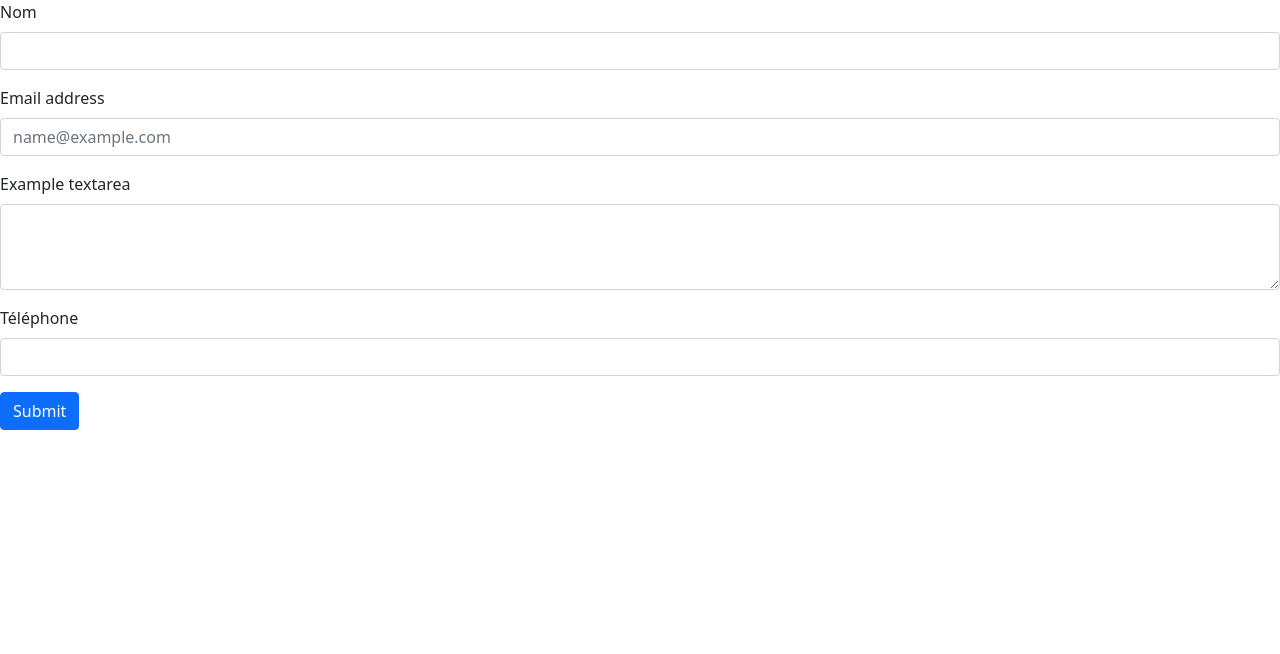
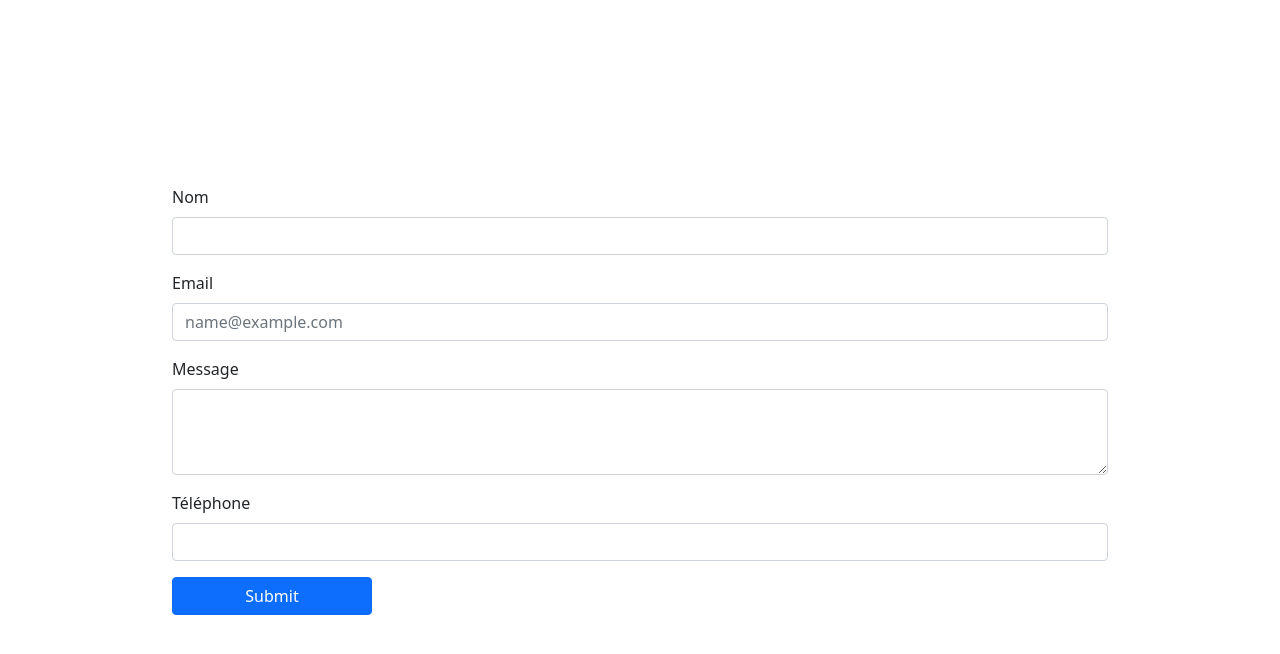
Before and after one commit to Barret-Pierre/Form_Test, a plain HTML site: page index.html in a window 1280 px wide. Drawn offline with nearby package versions, Linux system fonts and the light colour scheme.

Commit message:
Add style

```diff
--- a/index.html
+++ b/index.html
@@ -6,23 +6,38 @@
     <meta http-equiv="X-UA-Compatible" content="IE=edge">
     <meta name="viewport" content="width=device-width, initial-scale=1.0">
     <title>Contact</title>
-    <link href="https://cdn.jsdelivr.net/npm/bootstrap@5.1.3/dist/css/bootstrap.min.css" rel="stylesheet"
-        integrity="sha384-1BmE4kWBq78iYhFldvKuhfTAU6auU8tT94WrHftjDbrCEXSU1oBoqyl2QvZ6jIW3" crossorigin="anonymous">
+    <link href="https://cdn.jsdelivr.net/npm/bootstrap@5.1.3/dist/css/bootstrap.min.css" rel="stylesheet" integrity="sha384-1BmE4kWBq78iYhFldvKuhfTAU6auU8tT94WrHftjDbrCEXSU1oBoqyl2QvZ6jIW3" crossorigin="anonymous">
 </head>
 
-<body>
+<style>
+    body {
+        height: 100vh;
+    }
+
+    .btn {
+        width: 200px;
+    }
+
+    @media screen and (max-width: 475px) {
+        .btn {
+            width: 100%;
+        }
+    }
+</style>
+
+<body class="d-flex justify-content-center align-items-center">
+    <div class="container w-75">
         <form action="https://formspree.io/f/mlezbjla" method="POST">
             <div class="mb-3">
                 <label for="exampleFormControlTextarea1" class="form-label">Nom</label>
                 <input name="nom" type="text" class="form-control" id="exampleFormControlTextarea1">
             </div>
             <div class="mb-3">
-            <label for="exampleFormControlInput1" class="form-label">Email address</label>
-            <input name="email" type="email" class="form-control" id="exampleFormControlInput1"
-                placeholder="name@example.com">
+                <label for="exampleFormControlInput1" class="form-label">Email</label>
+                <input name="email" type="email" class="form-control" id="exampleFormControlInput1" placeholder="name@example.com">
             </div>
             <div class="mb-3">
-            <label for="exampleFormControlTextarea1" class="form-label">Example textarea</label>
+                <label for="exampleFormControlTextarea1" class="form-label">Message</label>
                 <textarea name="message" class="form-control" id="exampleFormControlTextarea1" rows="3"></textarea>
             </div>
             <div class="mb-3">
@@ -33,6 +48,7 @@
             <input type="hidden" name="_next" value="Merci">
             <button type="submit" class="btn btn-primary">Submit</button>
         </form>
+    </div>
 </body>
 
 
```
Lines whose indentation alone changed are shown as unchanged.
